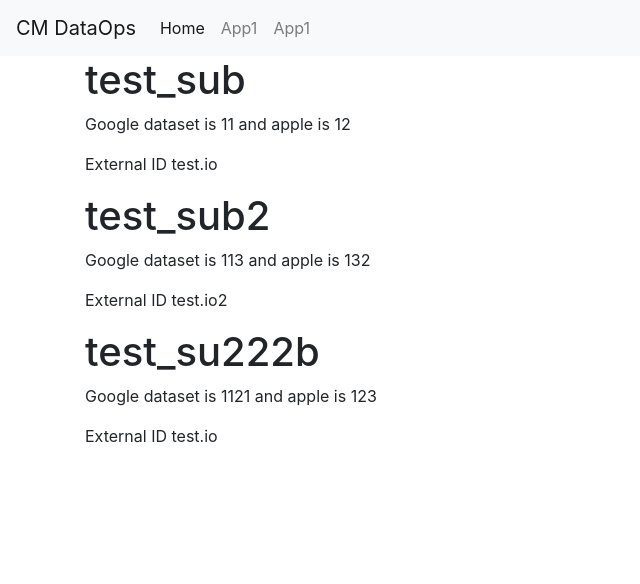
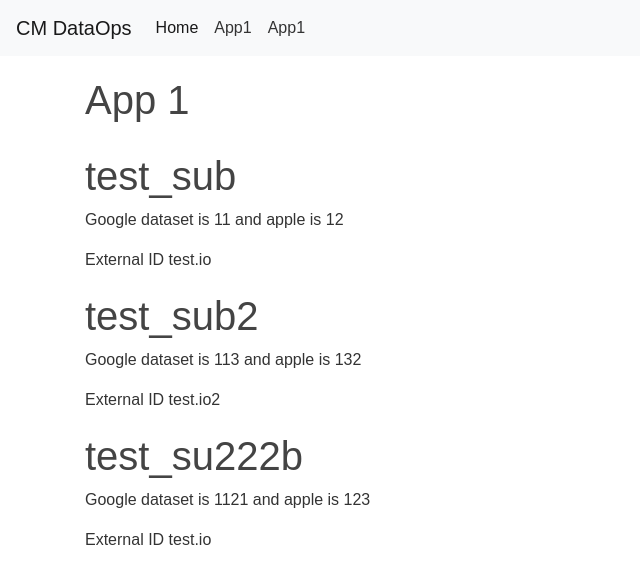
Before and after one commit to vs462/flask-app, a Flask app: page /app1 in a window 1280 px wide. Shown: the top 584 px of the page, without its empty margins (0-640 px from the left). Run offline with Flask 2, Linux system fonts and the light colour scheme; some libraries are stand-ins or nearby versions.

Commit message:
update styles

```diff
--- a/app.py
+++ b/app.py
@@ -1,6 +1,7 @@
-from flask import Flask, render_template
+from flask import Flask, render_template, url_for
 
 app = Flask(__name__)
+
 
 info =[{'subdomain' : 'test_sub',
         'dataset_gp' : 11,
--- /dev/null
+++ b/static/main.css
@@ -0,0 +1,39 @@
+body {
+    background: white;
+    color: #333333;
+    font-family: sans-serif;
+  }
+
+  h1, h2, h3, h4, h5, h6 {
+    color: #444444;
+    margin-top: 20px;
+  }
+
+  .site-header .navbar-nav .nav-link {
+    color:  #333;
+  }
+
+  .site-header .navbar-nav .nav-link:hover {
+    font-weight: bold;
+  }
+
+  .site-header .navbar-nav .nav-link.active {
+    font-weight: 500;
+  }
+
+
+  a.article-title:hover {
+    color: #428bca;
+    text-decoration: none;
+    padding: 10px 20px;
+    border: 1px solid #dddddd;
+    border-radius: 3px;
+    margin-bottom: 20px;
+    white-space: pre-line;
+  }
+
+  .article-metadata {
+    padding-bottom: 1px;
+    margin-bottom: 4px;
+    border-bottom: 1px solid #e3e3e3
+  }
--- a/templates/app1.html
+++ b/templates/app1.html
@@ -1,8 +1,13 @@
 {% extends "layout.html" %}
+
+{% block header %}
+        App 1
+{% endblock header %}
+
 {% block content%}
     {% for item in info %}
         <h1>{{ item.subdomain }} </h1>
         <p> Google dataset is  {{ item.dataset_gp }}  and apple is {{ item.dataset_ap }}</p>
         <p>External ID {{ item.external_id }} </p>
     {% endfor %}
-{% endblock %}
+{% endblock content %}
--- a/templates/layout.html
+++ b/templates/layout.html
@@ -7,13 +7,12 @@
 
     <!-- Bootstrap CSS -->
     <link rel="stylesheet" href="https://maxcdn.bootstrapcdn.com/bootstrap/4.0.0/css/bootstrap.min.css" integrity="sha384-Gn5384xqQ1aoWXA+058RXPxPg6fy4IWvTNh0E263XmFcJlSAwiGgFAW/dAiS6JXm" crossorigin="anonymous">
-
     <link rel="stylesheet" type="text/css" href="{{ url_for('static', filename='main.css') }}">
 
     {% if title %}
-        <title>Flask Blog - {{ title }}</title>
+        <title>Flask App - {{ title }}</title>
     {% else %}
-        <title>Flask Blog</title>
+        <title>Flask App </title>
     {% endif %}
 </head>
 <body>
@@ -37,6 +36,14 @@
               </ul>
             </div>
           </nav>
+
+          <div class="container">
+            <div class="page-header">
+              <h1>
+                {% block header %}
+                {% endblock %}
+              </h1>
+          </div>
     </header>
 
 
```
Also changed, not shown: templates/home.html (+8 -1 lines).
